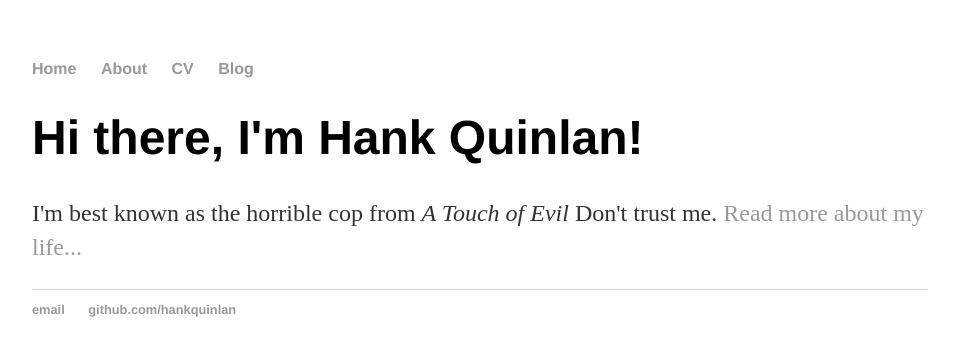
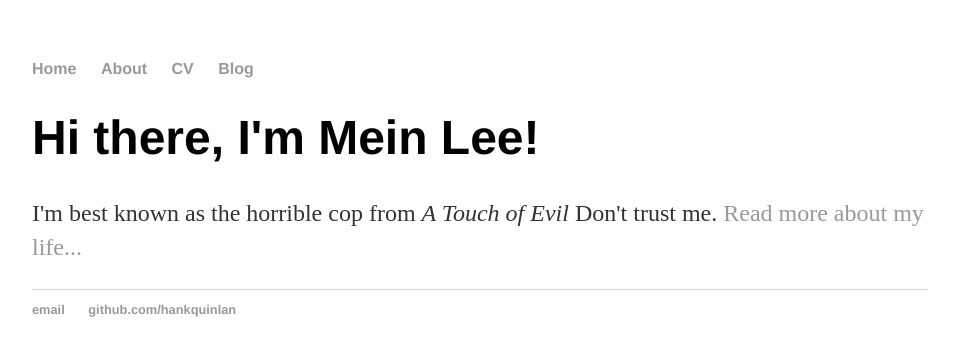
Before and after one commit to mein-lee/mein-lee.github.io, a Jekyll site: the page built from index.html, in a window 1280 px wide. Shown: the top 356 px of the page, without its empty margins (160-1115 px from the left). Built offline with Jekyll 4.4.1, drawn with Linux system fonts in a browser that asks for light colours.

Commit message:
Update index.html

```diff
--- a/index.html
+++ b/index.html
@@ -1,30 +1,8 @@
-<!DOCTYPE html>
-<html>
-	<head>
-		<title>Hank Quinlan, Horrible Cop</title>
-		<!-- link to main stylesheet -->
-		<link rel="stylesheet" type="text/css" href="/css/main.css">
-	</head>
-	<body>
-		<nav>
-    		<ul>
-        		<li><a href="/">Home</a></li>
-	        	<li><a href="/about">About</a></li>
-        		<li><a href="/cv">CV</a></li>
-        		<li><a href="/blog">Blog</a></li>
-    		</ul>
-		</nav>
-		<div class="container">
-    		<div class="blurb">
-        		<h1>Hi there, I'm Hank Quinlan!</h1>
-				<p>I'm best known as the horrible cop from <em>A Touch of Evil</em> Don't trust me. <a href="/about">Read more about my life...</a></p>
-    		</div><!-- /.blurb -->
-		</div><!-- /.container -->
-		<footer>
-    		<ul>
-        		<li><a href="mailto:hankquinlanhub@gmail.com">email</a></li>
-        		<li><a href="https://github.com/hankquinlan">github.com/hankquinlan</a></li>
-			</ul>
-		</footer>
-	</body>
-</html>
+---
+layout: default
+title: Mein Lee, (aspiring) ML engineer
+---
+<div class="blurb">
+	<h1>Hi there, I'm Mein Lee!</h1>
+	<p>I'm best known as the horrible cop from <em>A Touch of Evil</em> Don't trust me. <a href="/about">Read more about my life...</a></p>
+</div><!-- /.blurb -->
```
